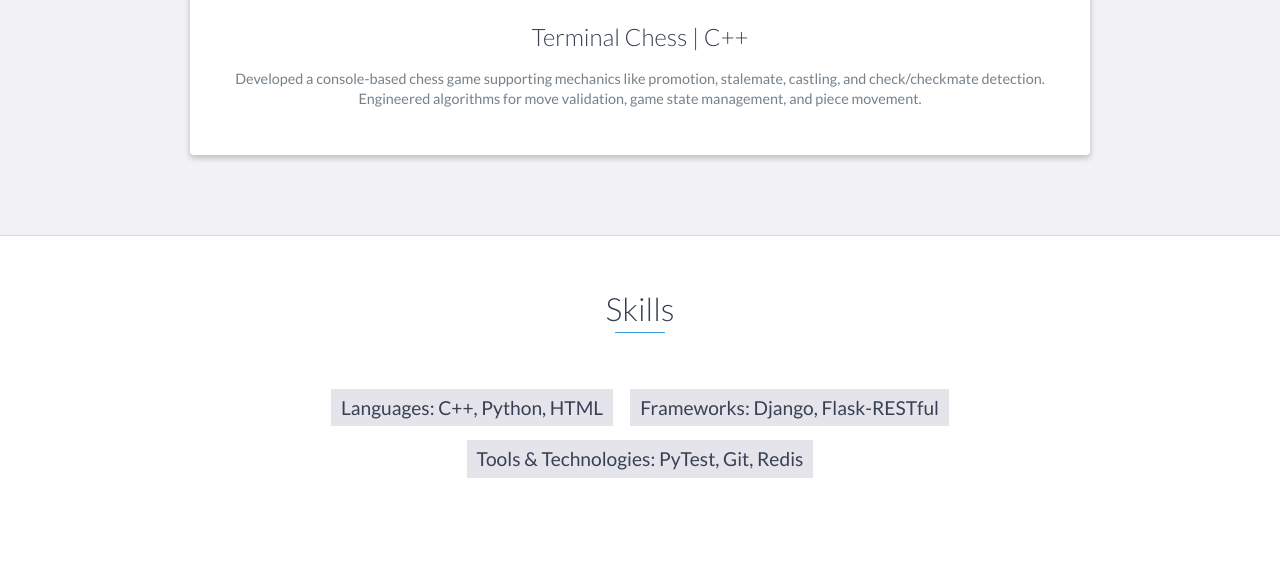
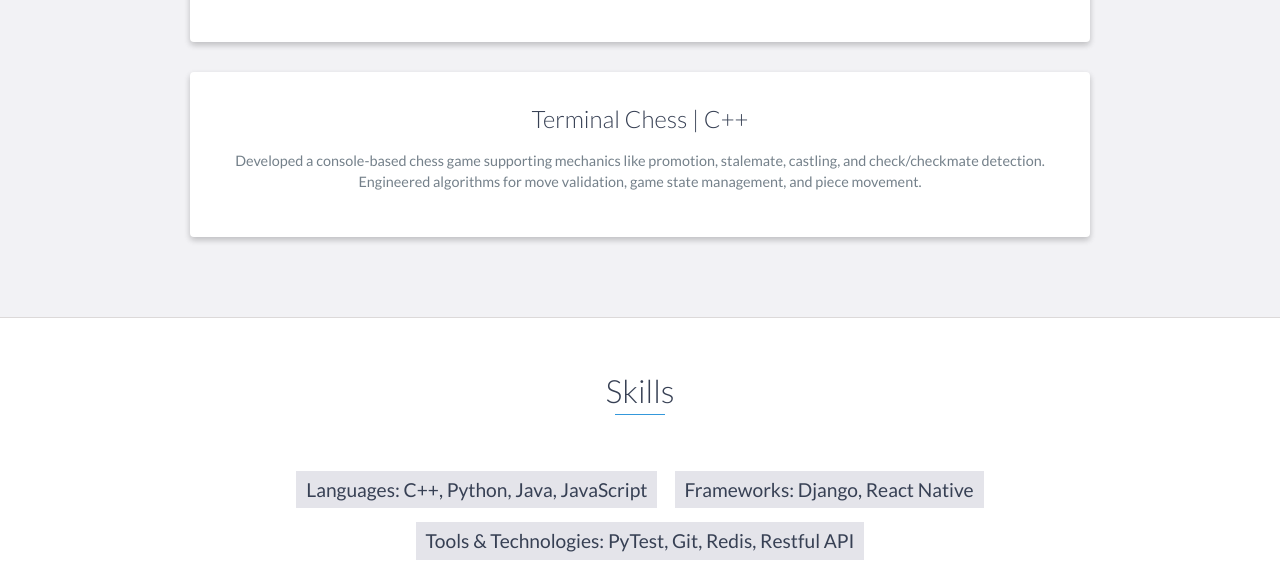
Before and after one commit to AnhadSachdeva/anhadsachdeva.github.io, a website: page index.html in a window 1280 px wide. Shown: the part 2599-3181 px from the top of the page. Drawn offline with nearby package versions, Linux system fonts and the light colour scheme.

Commit message:
added work exp

```diff
--- a/index.html
+++ b/index.html
@@ -91,7 +91,7 @@
                 <h3>Software Engineer Intern</h3>
                 <h4>Stealth Startup</h4>
                 <p>
-                    Designed and implemented scalable SaaS solutions using Django, ensuring seamless user experiences. Integrated secure payment system using Lemon Squeezy, tested processing over 500 monthly transactions with 99% reliability. Built an access token authentication system for API call security and developed callbacks to manage real-time payment events.
+                    Designed and implemented a scalable SaaS solution using Django (Backend) and React Native (Frontend), ensuring seamless user experiences. Integrated a secure payment system using Lemon Squeezy and tested it to reliably process over 500 monthly transactions with a 99% success rate. Refactored API interaction modules with TypeScript, ensuring type safety and reducing runtime errors. Developed webhooks to manage real-time payment events, enhancing responsiveness and service accuracy. Built an access token authentication system for API call security and increased platform reliability by achieving 95% test coverage through comprehensive unit testing with PyTest.
                 </p>
             </div>
 
@@ -159,9 +159,9 @@
     <div id="skills">
         <h2 class="heading">Skills</h2>
         <ul>
-            <li>Languages: C++, Python, HTML</li>
-            <li>Frameworks: Django, Flask-RESTful</li>
-            <li>Tools & Technologies: PyTest, Git, Redis</li>
+            <li>Languages: C++, Python, Java, JavaScript</li>
+            <li>Frameworks: Django, React Native</li>
+            <li>Tools & Technologies: PyTest, Git, Redis, Restful API</li>
         </ul>
     </div>
     <!-- End #skills -->
```
